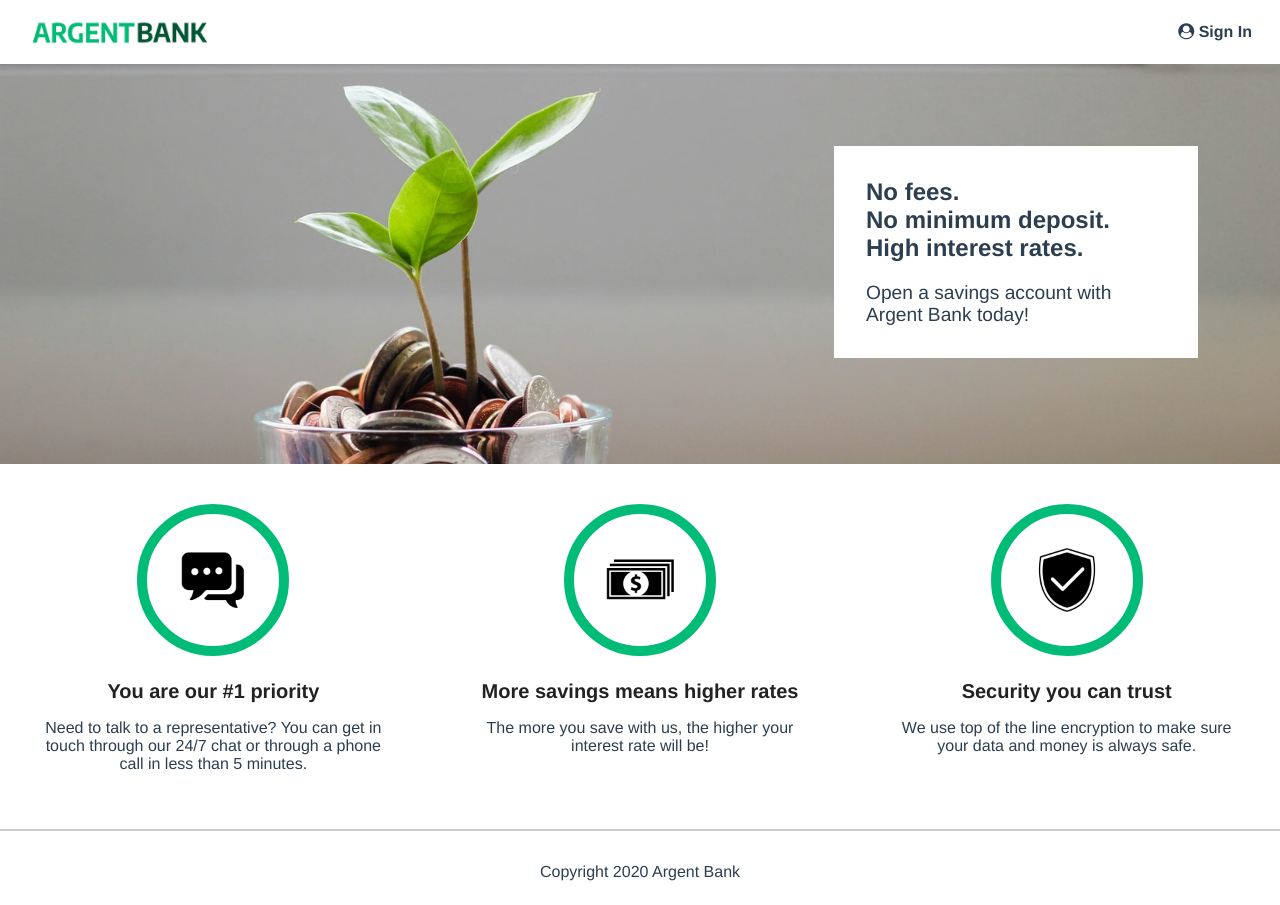
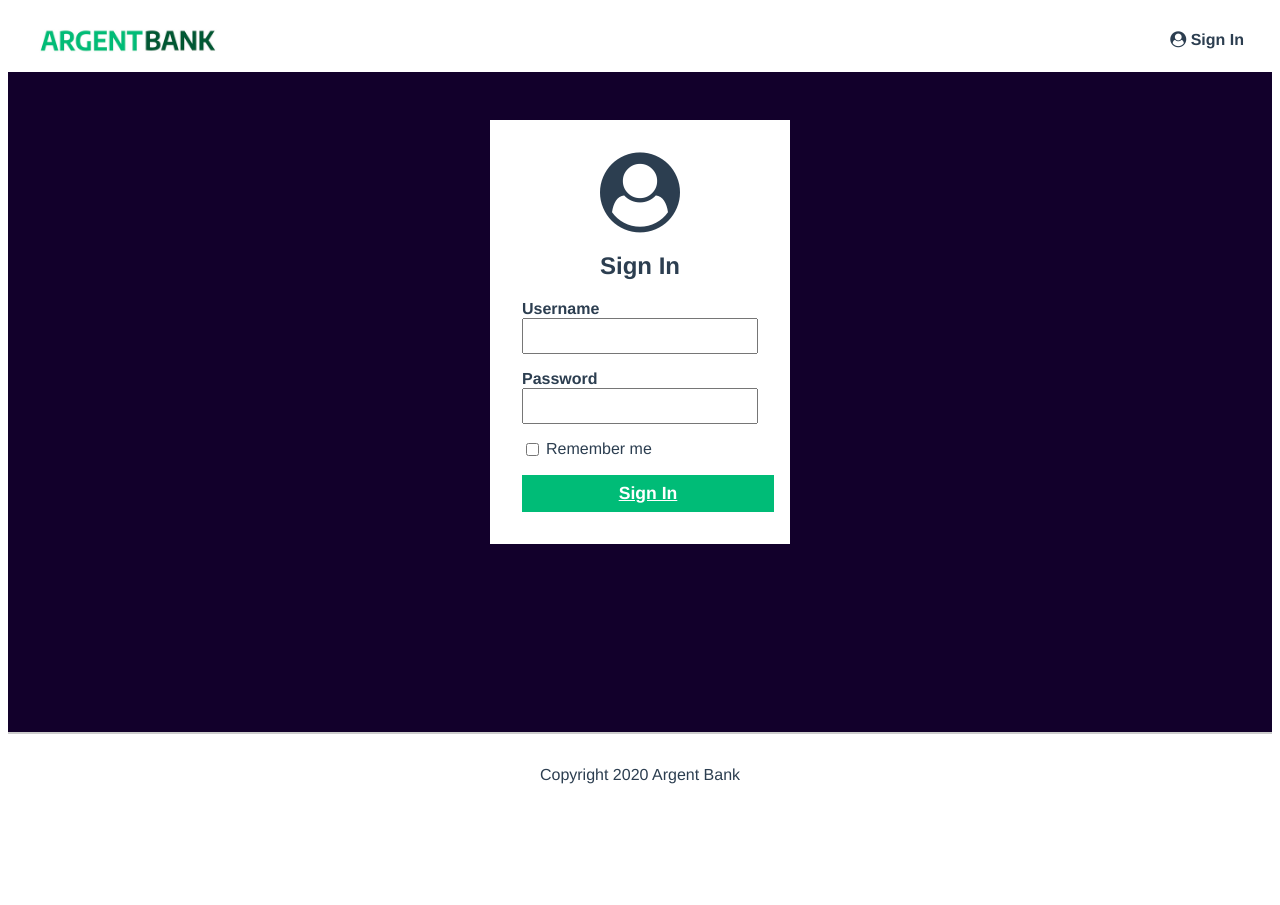
Before and after one commit to gguesnet/Argent-Bank, a React (Create React App) app: page /signin in a window 1280 px wide. After the commit the page ends 816 px from the top, so only its background shows below. Built offline with nearby package versions, Linux system fonts and the light colour scheme.

Commit message:
Ajout de pages Home + Signin, correction CSS

```diff
--- a/src/App.js
+++ /dev/null
@@ -1,15 +0,0 @@
-import Nav from "./components/Nav";
-import Main from "./components/Main";
-import Footer from "./components/Footer";
-
-function App() {
-  return (
-    <>
-      <Nav />
-      <Main />
-      <Footer />
-    </>
-  );
-}
-
-export default App;
--- a/src/index.css
+++ b/src/index.css
@@ -6,7 +6,7 @@ html {
   color: #2c3e50;
 }
 
-body {
+#root {
   margin: 0;
   display: flex;
   flex-direction: column;
--- a/src/index.js
+++ b/src/index.js
@@ -1,13 +1,20 @@
-import React from 'react';
-import ReactDOM from 'react-dom/client';
-import './index.css';
-import App from './App';
-import reportWebVitals from './reportWebVitals';
+import React from "react";
+import ReactDOM from "react-dom/client";
+import { BrowserRouter as Router, Routes, Route } from "react-router-dom";
+import "./index.css";
+import Home from "./pages/Home";
+import Signin from "./pages/Signin";
+import reportWebVitals from "./reportWebVitals";
 
-const root = ReactDOM.createRoot(document.getElementById('root'));
+const root = ReactDOM.createRoot(document.getElementById("root"));
 root.render(
   <React.StrictMode>
-    <App />
+    <Router>
+      <Routes>
+        <Route index path="/" element={<Home />}></Route>
+        <Route index path="/signin" element={<Signin />}></Route>
+      </Routes>
+    </Router>
   </React.StrictMode>
 );
 
--- /dev/null
+++ b/src/pages/Home.js
@@ -0,0 +1,15 @@
+import Nav from "../components/Nav";
+import Main from "../components/Main";
+import Footer from "../components/Footer";
+
+function Home() {
+  return (
+    <>
+      <Nav />
+      <Main />
+      <Footer />
+    </>
+  );
+}
+
+export default Home;
--- /dev/null
+++ b/src/pages/Signin.js
@@ -0,0 +1,15 @@
+import Nav from "../components/Nav";
+import Form from "../components/Form";
+import Footer from "../components/Footer";
+
+function Signin() {
+  return (
+    <>
+      <Nav />
+      <Form />
+      <Footer />
+    </>
+  );
+}
+
+export default Signin;
```
Also changed, not shown: 1 other file (tests, documents, lock files or other folders).
